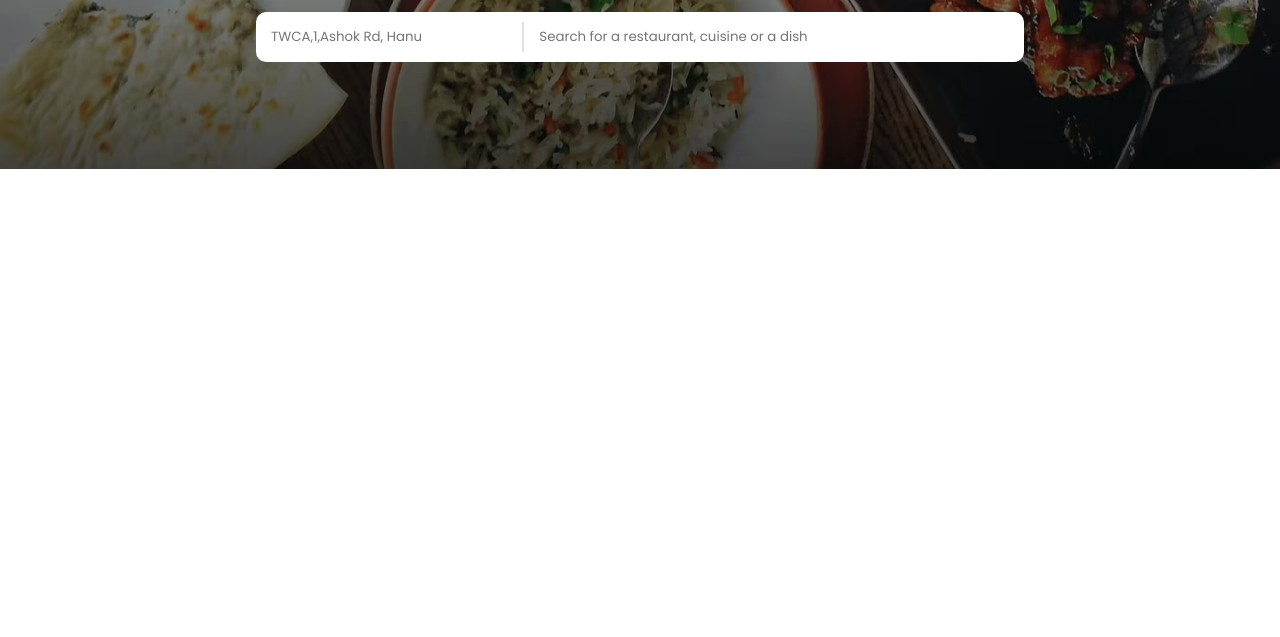
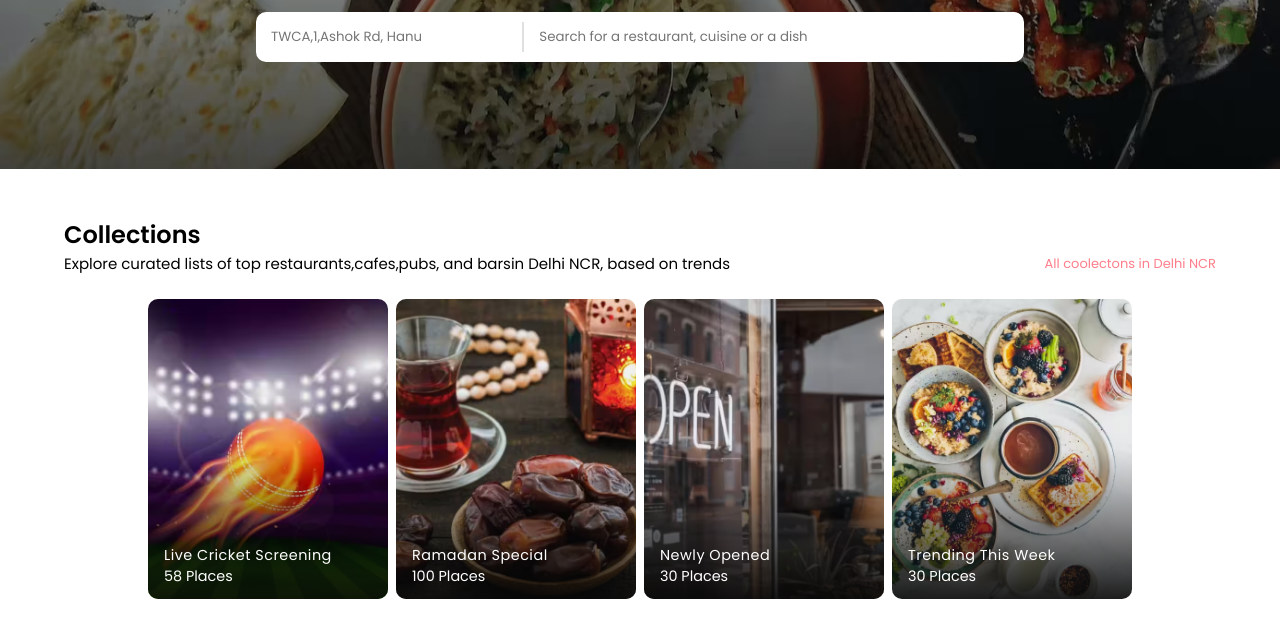
Before and after one commit to Sunnykrp/Zomato-Landing-Page-clone, a plain HTML site: page index.html in a window 1280 px wide. Shown: the part 311-948 px from the top of the page. Before the commit the page ends 800 px from the top, so only its background shows below. Drawn offline with Linux system fonts and the light colour scheme.

Commit message:
completed we offer

```diff
--- a/index.html
+++ b/index.html
@@ -58,5 +58,47 @@
       </div>
     </div>
     </section>
+    <section class="container collectons">
+      <h1>Collections</h1>
+      <div class="sub_heading_container">
+        <span>Explore curated lists of top restaurants,cafes,pubs, and barsin
+              Delhi NCR, based on trends
+        </span>
+      <span>
+        All coolectons in Delhi NCR </span>
+      </div>
+      <div class="collectons_card_container">
+        <div class="card card1">
+          <div class="overlay"></div>
+          <div class="content">
+            <h4>Live Cricket Screening</h4>
+            <span>58 Places</span>
+          </div>
+        </div>
+        <div class="card card2">
+          <div class="overlay"></div>
+          <div class="content">
+            <h4>Ramadan Special</h4>
+            <span>100 Places</span>
+          </div>
+        </div>
+        <div class="card card3">
+          <div class="overlay"></div>
+          <div class="content">
+            <h4>Newly Opened</h4>
+            <span>30 Places</span>
+          </div>
+        </div>
+        <div class="card card4">
+          <div class="overlay"></div>
+          <div class="content">
+            <h4>Trending This Week</h4>
+            <span>30 Places</span>
+          </div>
+        </div>
+
+
+      </div>
+    </section>
   </body>
 </html>
--- a/styles.css
+++ b/styles.css
@@ -116,3 +116,118 @@ color: white;
         width: 95%;
     }
 }
+.container{
+    margin:3rem auto;
+    width:90%;
+}
+.we_offer{
+   display: flex;
+   flex-wrap: wrap;
+    gap: 1rem;
+    align-items: center;
+    justify-content: center;
+}
+.we_offer_card{
+    border-radius:10px;
+    overflow: hidden;
+    border: 1px solid #e0e0e0;
+    transition: all 0.3s ease;
+
+}
+.we_offer_card:hover{
+    transform: scale(1.05);
+}
+.we_offer_card img
+{
+    width:100%;
+    height:160px;
+    object-fit: cover;
+    object-position: center;
+}
+.we_offer_content{
+ padding: 10px;
+}
+.we_offer_content h2{
+    font-size:20px ;
+    font-weight: 400;
+}
+.we_offer_content p{
+    font-size: 12px;
+}
+.collectons h1
+{
+font-weight: 600;
+}
+.collectons .sub_heading_container{
+    font-size: 15px;
+    display: flex;
+    align-items: center;
+    justify-content: space-between;
+    flex-wrap: wrap;
+    gap: 1rem;
+}
+.sub_heading_container span:nth-child(2)
+{
+    color:#ff7e8b ;
+    font-size: 13px;
+    cursor: pointer;
+}
+.collectons_card_container
+{
+    display: flex;
+    align-items: center;
+    justify-content: center;
+    flex-wrap: wrap;
+    gap: 0.5em;
+    margin-top: 1.5rem;
+}
+.collectons_card_container .card
+{
+height: 300px;
+min-width: 240px;
+background-size: cover;
+background-position: center;
+border-radius: 10px;
+position: relative;
+}
+.card1{
+    background-image: url(image/collection1.jpg);
+}
+.card2{
+    background-image: url(image/collection2.jpg);
+}
+.card3{
+    background-image: url(image/collection3.jpg);
+}
+.card4{
+    background-image: url(image/collection4.jpg);
+}
+.overlay{
+    width: 100%;
+    height: 100%;
+    position: absolute;
+    top: 0;
+    left: 0;
+    border-radius: 10px;
+    background: linear-gradient(
+        0deg,
+        rgba(7, 7, 7, 0.9) 0%,
+        rgba(0,0,0,0.05) 50%,
+        rgba(0,0,0,0.05) 85%
+
+    );
+    z-index: 5;
+}
+.collectons_card_container .content{
+  position: absolute;
+  bottom: 0;
+  left: 0;
+  color: white;
+  padding: 12px 16px;
+  font-size: 0.9rem;
+  z-index: 6;
+}
+.content h4{
+    font-weight: 400;
+letter-spacing: 0.5px;
+}
```
Also changed, not shown: image/collection4.jpg (added).
